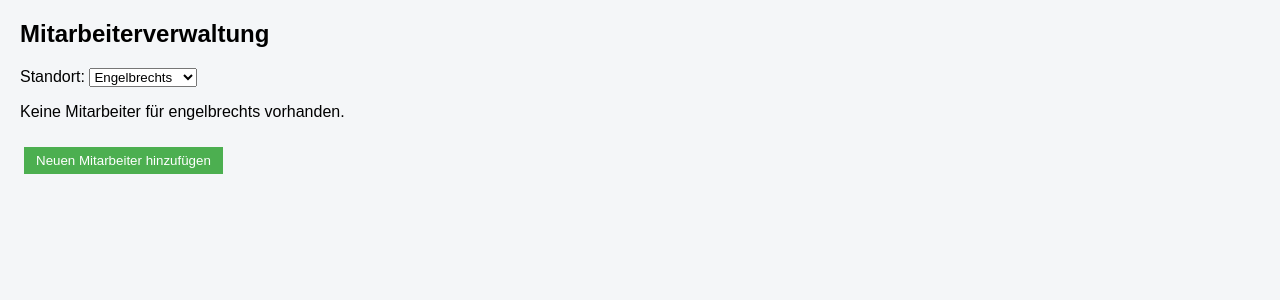
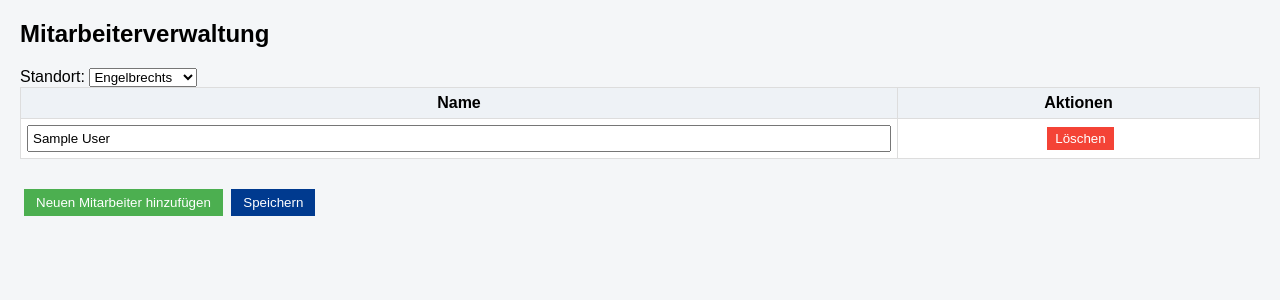
Before and after one commit to zankldach/zankl-plan, a FastAPI app: page /settings/employees in a window 1280 px wide. Shown: the part 38-338 px from the top of the page. Run offline with FastAPI, Linux system fonts and the light colour scheme; tables that the repository leaves empty hold one stand-in row (values such as "Sample post").

Commit message:
Update settings_employees.html

```diff
--- a/templates/settings_employees.html
+++ b/templates/settings_employees.html
@@ -19,6 +19,7 @@ button { padding:4px 8px; margin-left:4px; cursor:pointer; }
 button.delete { background:#f44336; color:white; border:none; }
 button.edit { background:#2196f3; color:white; border:none; }
 .add-row { margin-top:10px; padding:6px 12px; background:#4caf50; color:white; border:none; cursor:pointer; }
+#saveBtn { padding:6px 12px; background:#003a8f; color:white; border:none; cursor:pointer; }
 
 /* Einfaches responsive Menü */
 @media(max-width:600px){
@@ -31,8 +32,8 @@ button.edit { background:#2196f3; color:white; border:none; }
 <header>
     <strong>Zankl Dach – Mitarbeiterverwaltung</strong>
     <nav>
-        <a href="/week?location=engelbrechts">Wochenplanung Engelbrechts</a>
-        <a href="/week?location=gross-gerungs">Wochenplanung Groß Gerungs</a>
+        <a href="/week?standort=engelbrechts">Wochenplanung Engelbrechts</a>
+        <a href="/week?standort=gross-gerungs">Wochenplanung Groß Gerungs</a>
         <a href="/settings/employees">Mitarbeiter</a>
     </nav>
 </header>
@@ -46,22 +47,23 @@ button.edit { background:#2196f3; color:white; border:none; }
     <option value="gross-gerungs">Groß Gerungs</option>
 </select>
 
+<form id="employeeForm">
 <div id="employeesContainer"></div>
-
-<button class="add-row" onclick="addEmployee()">Neuen Mitarbeiter hinzufügen</button>
+<button type="button" class="add-row" onclick="addEmployee()">Neuen Mitarbeiter hinzufügen</button>
+<button type="submit" id="saveBtn">Speichern</button>
+</form>
 </section>
 
 <script>
-let employees = {{ employees|tojson }} || []; // alle Mitarbeiter als Array von Objekten: {name, location}
+let employees = {{ employees|tojson }} || [];  // Array von {id,name}
 let currentLocation = document.getElementById('locationSelect').value;
 
 const container = document.getElementById('employeesContainer');
 
 function renderEmployees() {
     container.innerHTML = '';
-    const filtered = employees.filter(e => e.location === currentLocation);
-    if(filtered.length === 0){
-        container.innerHTML = `<p>Keine Mitarbeiter für ${currentLocation} vorhanden.</p>`;
+    if(employees.length === 0){
+        container.innerHTML = `<p>Keine Mitarbeiter vorhanden.</p>`;
         return;
     }
 
@@ -72,25 +74,21 @@ function renderEmployees() {
 
     const tbody = document.createElement('tbody');
 
-    filtered.forEach((emp, index) => {
+    employees.forEach((emp, index) => {
         const tr = document.createElement('tr');
+
         const nameTd = document.createElement('td');
         const input = document.createElement('input');
         input.value = emp.name;
-        input.onchange = () => { emp.name = input.value; saveEmployees(); };
+        input.onchange = () => { emp.name = input.value; };
         nameTd.appendChild(input);
 
         const actionTd = document.createElement('td');
-        const editBtn = document.createElement('button');
-        editBtn.textContent = 'Bearbeiten';
-        editBtn.className = 'edit';
-        editBtn.onclick = () => { input.focus(); };
         const deleteBtn = document.createElement('button');
         deleteBtn.textContent = 'Löschen';
         deleteBtn.className = 'delete';
         deleteBtn.onclick = () => { removeEmployee(emp); };
 
-        actionTd.appendChild(editBtn);
         actionTd.appendChild(deleteBtn);
 
         tr.appendChild(nameTd);
@@ -102,30 +100,28 @@ function renderEmployees() {
     container.appendChild(table);
 }
 
-function saveEmployees() {
-    fetch('/settings/employees', {
-        method: 'POST',
-        headers: { 'Content-Type': 'application/json' },
-        body: JSON.stringify({ employees })
-    }).then(res => res.json())
-      .then(data => console.log('Speichern erfolgreich', data))
-      .catch(e => console.warn('Speichern fehlgeschlagen', e));
-}
-
-function removeEmployee(emp) {
+function removeEmployee(emp){
     if(!confirm(`Mitarbeiter "${emp.name}" wirklich löschen?`)) return;
     employees = employees.filter(e => e !== emp);
-    saveEmployees();
     renderEmployees();
 }
 
-function addEmployee() {
+function addEmployee(){
     const name = prompt('Name des neuen Mitarbeiters:');
     if(!name) return;
-    employees.push({name, location: currentLocation});
-    saveEmployees();
+    employees.push({id:null,name});
     renderEmployees();
 }
+
+document.getElementById('employeeForm').onsubmit = async (e) => {
+    e.preventDefault();
+    const formData = new FormData();
+    employees.forEach(emp => formData.append('names', emp.name));
+    const res = await fetch('/settings/employees', { method:'POST', body: formData });
+    const data = await res.json();
+    if(data.ok) alert('Mitarbeiter erfolgreich gespeichert');
+    else alert('Fehler beim Speichern');
+};
 
 document.getElementById('locationSelect').onchange = (e) => {
     currentLocation = e.target.value;
```
